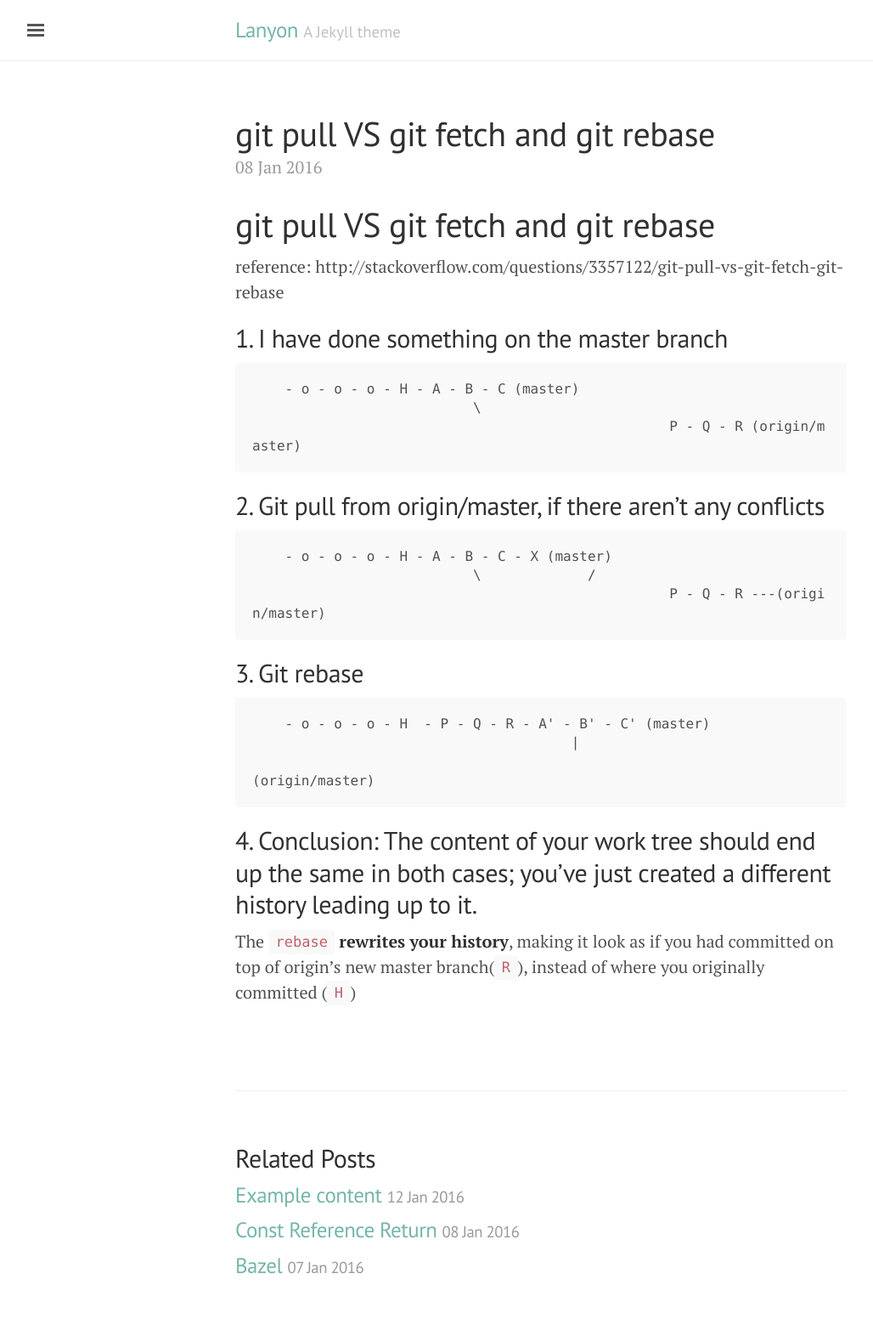
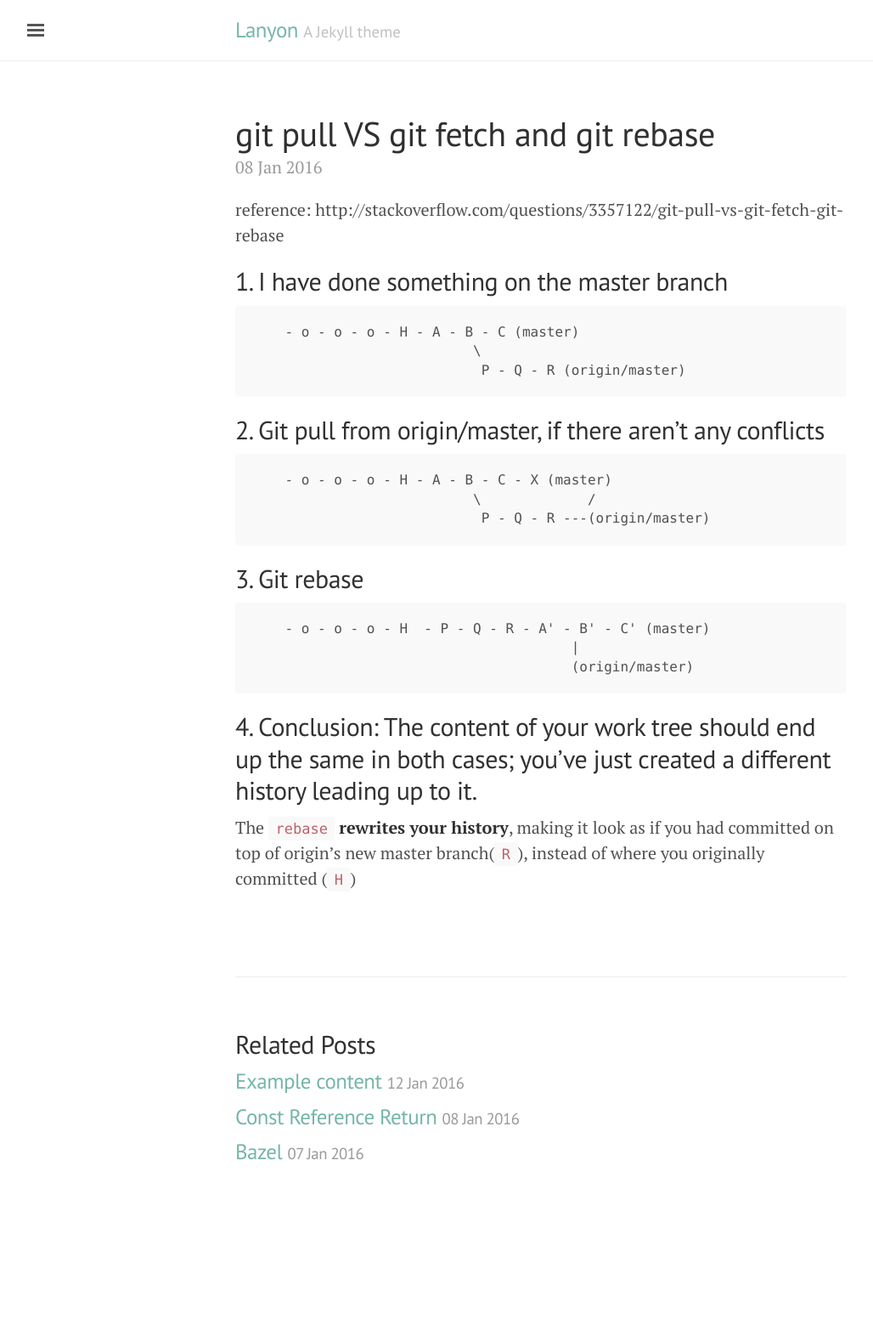
Before and after one commit to loverszhaokai/loverszhaokai.github.io, a Jekyll site: the page built from _posts/2016-01-08-git-rebase-vs-git-pull.md, in a window 1280 px wide. Shown: the whole page at 85% size, without its empty margins (3-1031 px from the left). Built offline with Jekyll 4.4.1, drawn with Linux system fonts in a browser that asks for light colours; after the commit the page ends 1431 px from its top, so only the background shows below that.

Commit message:
update git-*.md

```diff
--- a/_posts/2016-01-08-git-rebase-vs-git-pull.md
+++ b/_posts/2016-01-08-git-rebase-vs-git-pull.md
@@ -2,8 +2,6 @@
 layout: post
 title: git pull VS git fetch and git rebase
 ---
-
-# git pull VS git fetch and git rebase
 
 reference: http://stackoverflow.com/questions/3357122/git-pull-vs-git-fetch-git-rebase
 
@@ -12,20 +10,20 @@ reference: http://stackoverflow.com/questions/3357122/git-pull-vs-git-fetch-git-
 
         - o - o - o - H - A - B - C (master)
                                \
-                                                       P - Q - R (origin/master)
+                                P - Q - R (origin/master)
 
 ## 2. Git pull from origin/master, if there aren't any conflicts
 
         - o - o - o - H - A - B - C - X (master)
                                \             /
-                                                       P - Q - R ---(origin/master)
+                                P - Q - R ---(origin/master)
 
 
 ## 3. Git rebase
 
         - o - o - o - H  - P - Q - R - A' - B' - C' (master)
                                            |
-                                                                              (origin/master)
+                                           (origin/master)
 
 ## 4. Conclusion: The content of your work tree should end up the same in both cases; you've just created a different history leading up to it.
 
```
